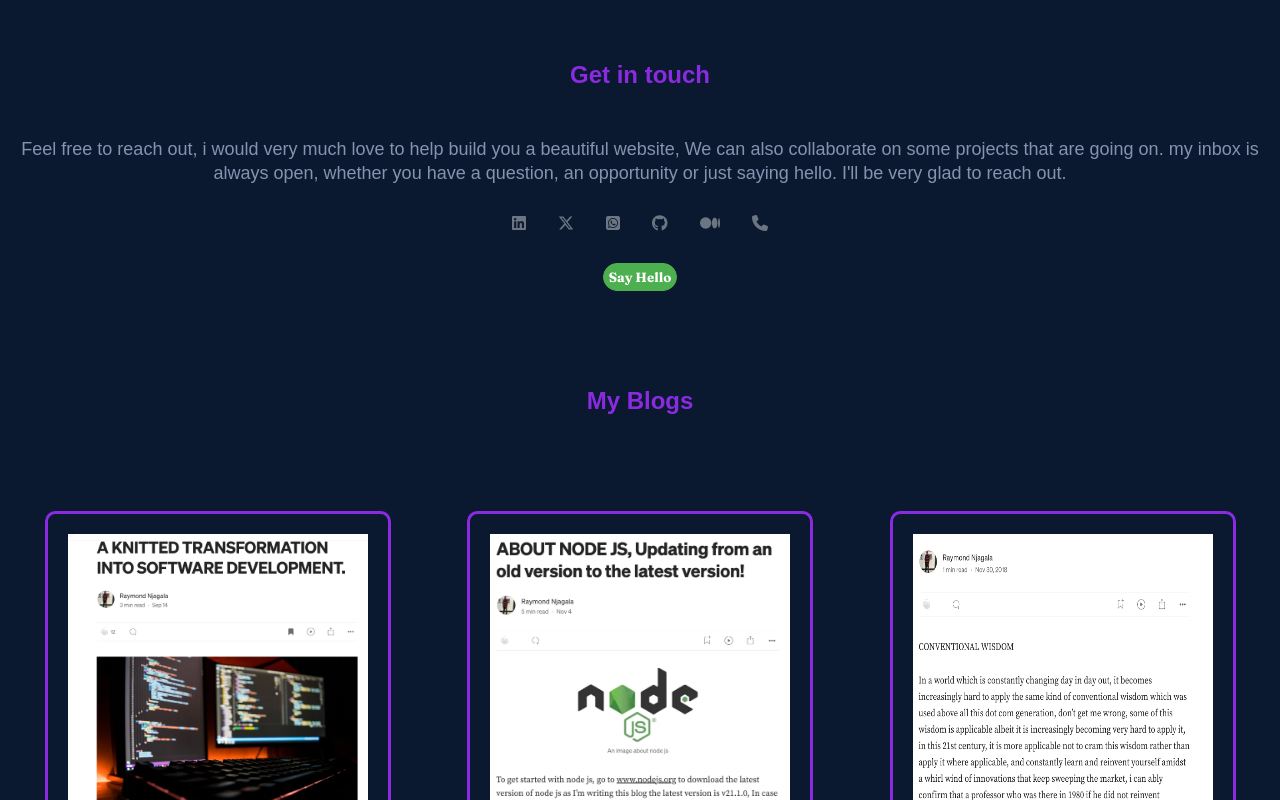
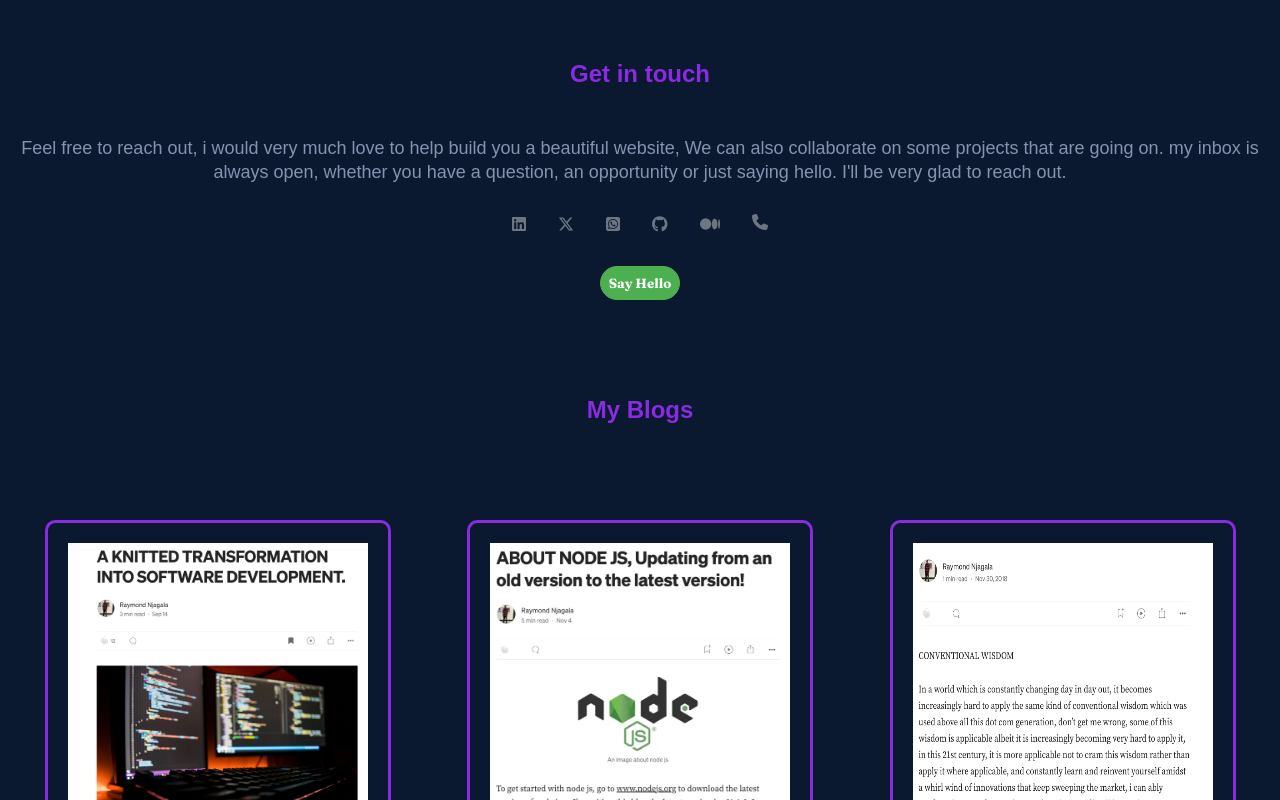
Before and after one commit to Rhyz26/personal-portfolio-web, a plain HTML site: page index.html in a window 1280 px wide. Shown: the part 1424-2224 px from the top of the page. Drawn offline with Linux system fonts and the light colour scheme; a web font is replaced by a local one.

Commit message:
did some changes on the dimensions

```diff
--- a/index.html
+++ b/index.html
@@ -122,28 +122,31 @@
                     opportunity or just saying hello. I'll be very glad to reach out.
                 </p>
             </div>
+
             <div class="contacts">
 
-                <a href="https://www.linkedin.com/in/raymond-njagala-9a6309a8/" target="_blank" i
-                    class="fa-brands fa-linkedin fa-beat-fade" style="color: white;"></i></a>
+                <a href="https://www.linkedin.com/in/raymond-njagala-9a6309a8/" target="_blank">
+                <i class="fa-brands fa-linkedin fa-beat-fade" style="color: white;"></i></a>
 
                 <!-- fa-bounce  an alternative for bouncing of the icons-->
 
 
-                <a href="https://twitter.com/Initial_Rhy" target="_blank" i class="fa-brands fa-x-twitter fa-beat-fade"
-                    style="color: white;"></a>
+                <a href="https://twitter.com/Initial_Rhy" target="_blank">
+                <i class="fa-brands fa-x-twitter fa-beat-fade"
+                style="color: white;"></i></a>
 
-                <a href="https://wa.me/256703897243" target="_blank" i class="fa-brands fa-square-whatsapp fa-beat-fade"
-                    style="color: white;"></a></i>
+                <a href="https://wa.me/256703897243" target="_blank">
+                <i class="fa-brands fa-square-whatsapp fa-beat-fade"
+                style="color: white;"></i></a>
 
 
 
 
-                <a href="https://github.com/Rhyz26" target="_blank" i class="fa-brands fa-github fa-beat-fade"
-                    style="color:white"></a></i>
+                <a href="https://github.com/Rhyz26" target="_blank"> <i class="fa-brands fa-github fa-beat-fade"
+                style="color:white"></i></a>
 
-                <a href="https://medium.com/@njagala.raymond" target="_blank" i class="fa-brands fa-medium fa-beat-fade"
-                    style="color:white"></a></i>
+                <a href="https://medium.com/@njagala.raymond" target="_blank"> <i class="fa-brands fa-medium fa-beat-fade"
+                    style="color:white"></i></a>
 
                 <a href="tel:+256703897243" target="_blank" i class="fa-solid fa-phone fa-beat-fade"
                     style="color:white;"></i></a>
@@ -153,7 +156,7 @@
                 <!-- <button style=" padding: 15px 15px; color:purple; border: 2px solid purple"><a
                 href="mailto:njagala.raymond@gmail.com.com">Say Hello</a></button> -->
 
-                <button style=" padding: 5px 5px; color:blueviolet; border: 2px solid blueviolet; border-radius: 2rem; background-color: #4CAF50; color: #fff; border: 1px solid #4CAF50; transition: background-color 0.3s ease;"
+                <button style=" padding: 0.5rem 0.5rem; color:blueviolet; border-radius: 2rem; background-color: #4CAF50; color: #fff; border: 1px solid #4CAF50; transition: background-color 0.3s ease;"
             onmouseover="this.style.backgroundColor='#45a049'; this.style.transform='translateY(-5px)'"
             onmouseout="this.style.backgroundColor='blueviolet'; this.style.transform='translateY(0)'">
                     <a href="mailto:njagala.raymond@gmail.com.com">Say Hello</a></button>
--- a/styles.css
+++ b/styles.css
@@ -27,6 +27,7 @@ header {
   padding: 0rem;
   /* transition: .3s; */
   z-index: 2;
+  flex-wrap: wrap;
 }
 
 a {
@@ -53,6 +54,7 @@ nav a:hover {
   position: sticky;
   text-decoration: none;
   transition: border-bottom 0.3s ease;
+  flex-wrap: wrap;
 }
 
 .nav li:hover {
@@ -82,7 +84,7 @@ ul {
   font-weight: 500;
 }
 
-ul a::after {
+/* ul a::after { */
   /* content: ''; */
   /* position: absolute; */
   /* width: 0; */
@@ -91,11 +93,11 @@ ul a::after {
   /* bottom: -3px; */
   /* left: 0; */
   /* transition: ease .40s; */
-}
+/* } */
 
-ul a:hover::after {
+/* ul a:hover::after { */
   /* width: 100%; */
-}
+/* } */
 
 .image {
   border-radius: 10px;
@@ -110,14 +112,15 @@ ul a:hover::after {
 .container {
   max-width: 90%;
   word-spacing: 0.4em;
-  margin-left: 50px;
+  margin-left: 3rem;
   /* text-indent: 2em; */
   line-height: 1.5em;
-  font-size: 18px;
+  font-size: 1rem;
   display: flex;
   /* justify-content: center; */
   gap: 2rem;
   padding-top: 8rem;
+  /* flex-wrap: wrap; */
 }
 
 span {
```
